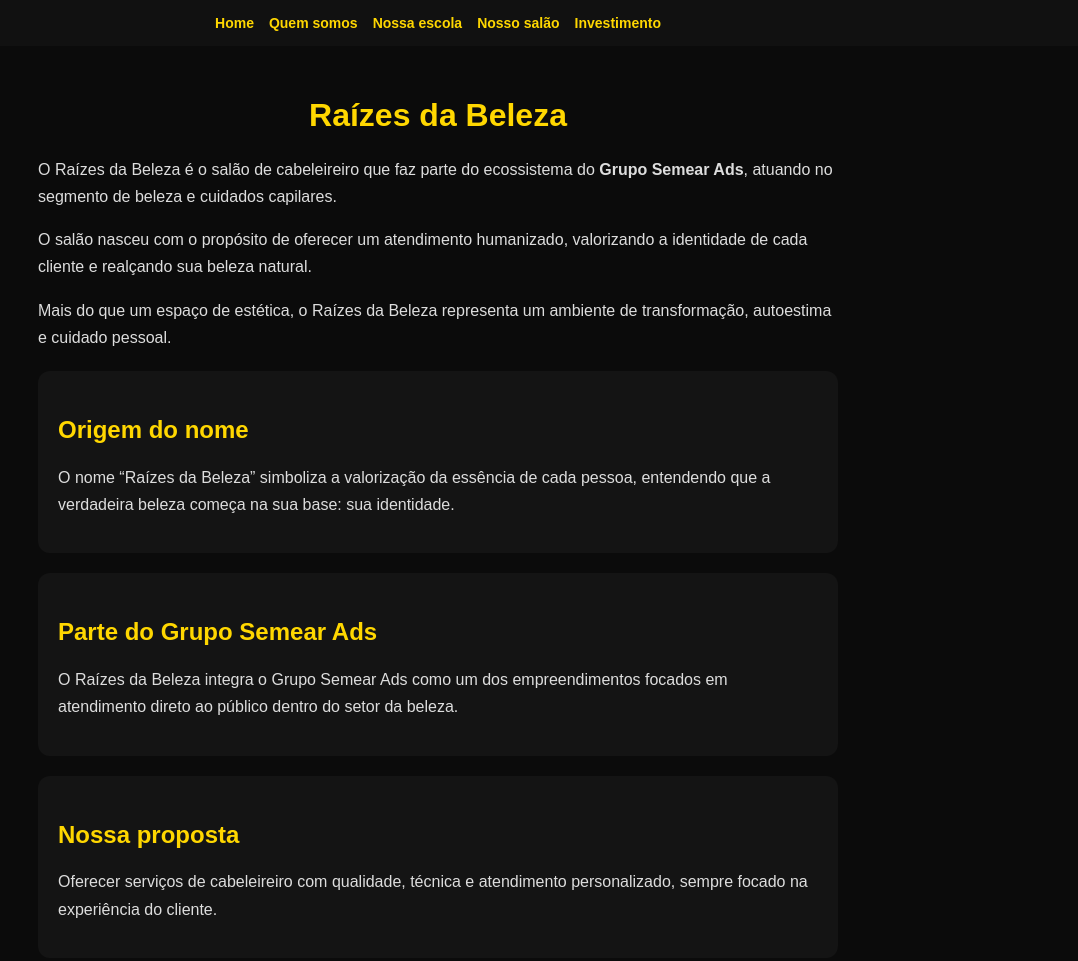
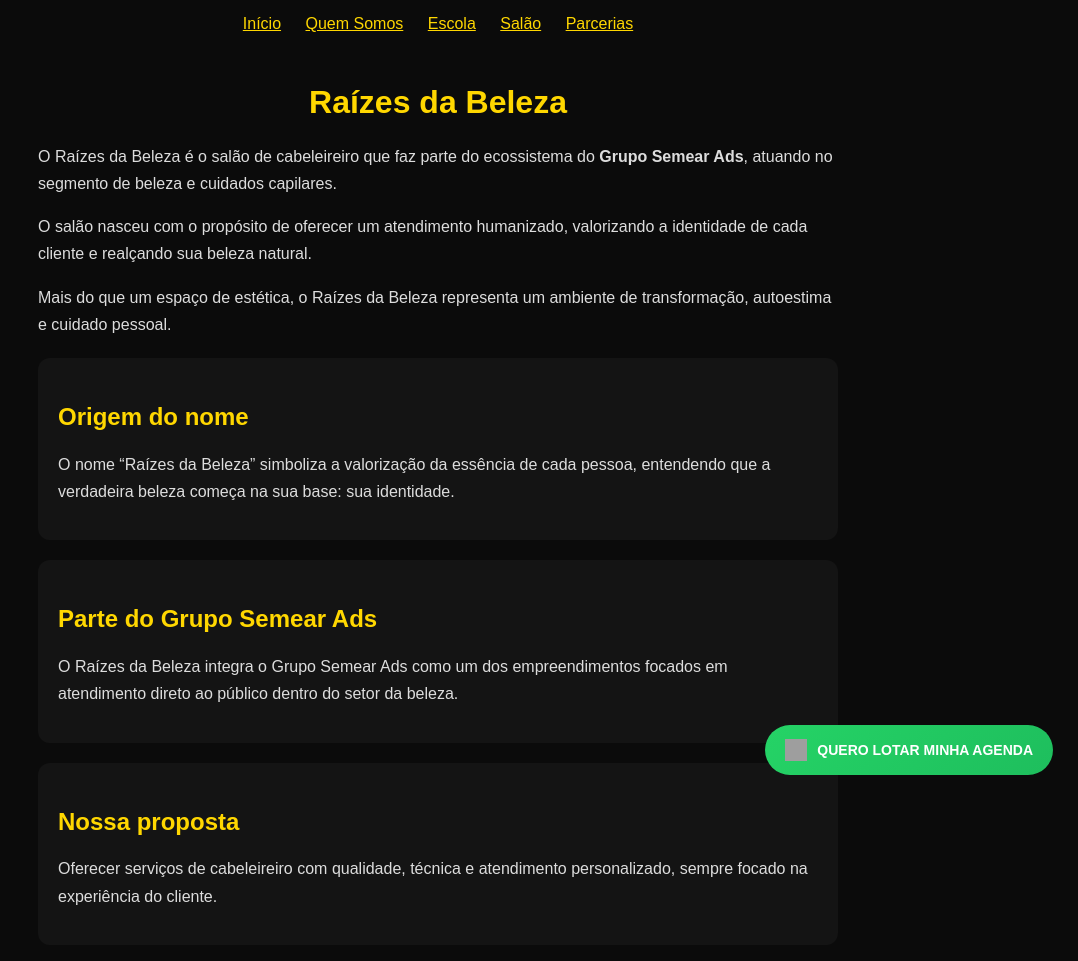
Before and after one commit to Semearads/meu-site, a plain HTML site: page salão.html in a window 1280 px wide. Shown: the top 961 px of the page, without its empty margins (202-1280 px from the left). Drawn offline with Linux system fonts and the light colour scheme; grey boxes are pictures that could not be loaded.

Commit message:
Update salão.html

```diff
--- a/salão.html
+++ b/salão.html
@@ -5,7 +5,71 @@
 <title>Raízes da Beleza | Grupo Semear Ads</title>
 <meta name="viewport" content="width=device-width, initial-scale=1.0">
 
-<style>
+<style>.whatsapp-top {
+  position: fixed;
+  bottom: 25px;
+  right: 25px;
+  display: flex;
+  align-items: center;
+  gap: 10px;
+  background: linear-gradient(135deg, #25D366, #1ebe5d);
+  color: white;
+  padding: 14px 20px;
+  border-radius: 50px;
+  font-weight: bold;
+  text-decoration: none;
+  font-size: 14px;
+  box-shadow: 0 10px 30px rgba(0,0,0,0.4);
+  z-index: 999;
+  opacity: 0;
+  transform: translateY(30px);
+  transition: 0.5s;
+}
+
+/* quando aparece */
+.whatsapp-top.show {
+  opacity: 1;
+  transform: translateY(0);
+}
+
+/* Ícone */
+.whatsapp-icon {
+  width: 22px;
+  height: 22px;
+}
+
+/* brilho */
+.whatsapp-top::before {
+  content: "";
+  position: absolute;
+  inset: 0;
+  border-radius: 50px;
+  background: linear-gradient(90deg, transparent, rgba(255,255,255,0.4), transparent);
+  opacity: 0;
+  transition: 0.5s;
+}
+
+.whatsapp-top:hover::before {
+  opacity: 1;
+  animation: brilho 1.5s linear;
+}
+
+@keyframes brilho {
+  0% { transform: translateX(-100%); }
+  100% { transform: translateX(100%); }
+}
+
+/* pulso */
+@keyframes pulseZap {
+  0% { box-shadow: 0 0 0 0 rgba(37,211,102,0.6); }
+  70% { box-shadow: 0 0 0 20px rgba(37,211,102,0); }
+  100% { box-shadow: 0 0 0 0 rgba(37,211,102,0); }
+}
+
+.whatsapp-top {
+  animation: pulseZap 2.5s infinite;
+}
+
 body {
   margin: 0;
   font-family: Arial;
@@ -69,12 +133,14 @@ p {
 <body>
 
 <!-- MENU -->
-<div class="menu">
-  <a href="index.html">Home</a>
-  <a href="quem-somos.html">Quem somos</a>
-  <a href="escola.html">Nossa escola</a>
-  <a href="salao.html">Nosso salão</a>
-  <a href="investimento.html">Investimento</a>
+<div style="margin-top: 15px;">
+  <a href="index.html" style="color: gold; margin: 10px;">Início</a>
+  <a href="quem-somos.html" style="color: gold; margin: 10px;">Quem Somos</a>
+  <a href="escola.html" style="color: gold; margin: 10px;">Escola</a>
+  <a href="salao.html" style="color: gold; margin: 10px;">Salão</a>
+  <a href="parceriacomsaloes.html" style="color: gold; margin: 10px;">Parcerias</a>
+</div>
+
 </div>
 
 <div class="container">
@@ -122,6 +188,22 @@ Valorizar cada cliente, proporcionando não apenas um serviço, mas uma experiê
 </div>
 
 </div>
+<script>
+setTimeout(() => {
+  document.getElementById('btnZap').classList.add('show');
+}, 1500);
+</script>
+</body><a href="https://wa.me/5511910832222?text=Olá,%20quero%20lotar%20minha%20agenda!"
+   target="_blank"
+   class="whatsapp-top"
+   id="btnZap">
 
-</body>
-</html>
+  <img src="https://cdn-icons-png.flaticon.com/512/733/733585.png" class="whatsapp-icon">
+
+  QUERO LOTAR MINHA AGENDA
+</a>
+</a>
+</a>
+</html><div style="margin-top: 15px;">
+  <a href="index.html" style="color: gold;">Voltar para início</a>
+</div>
```
